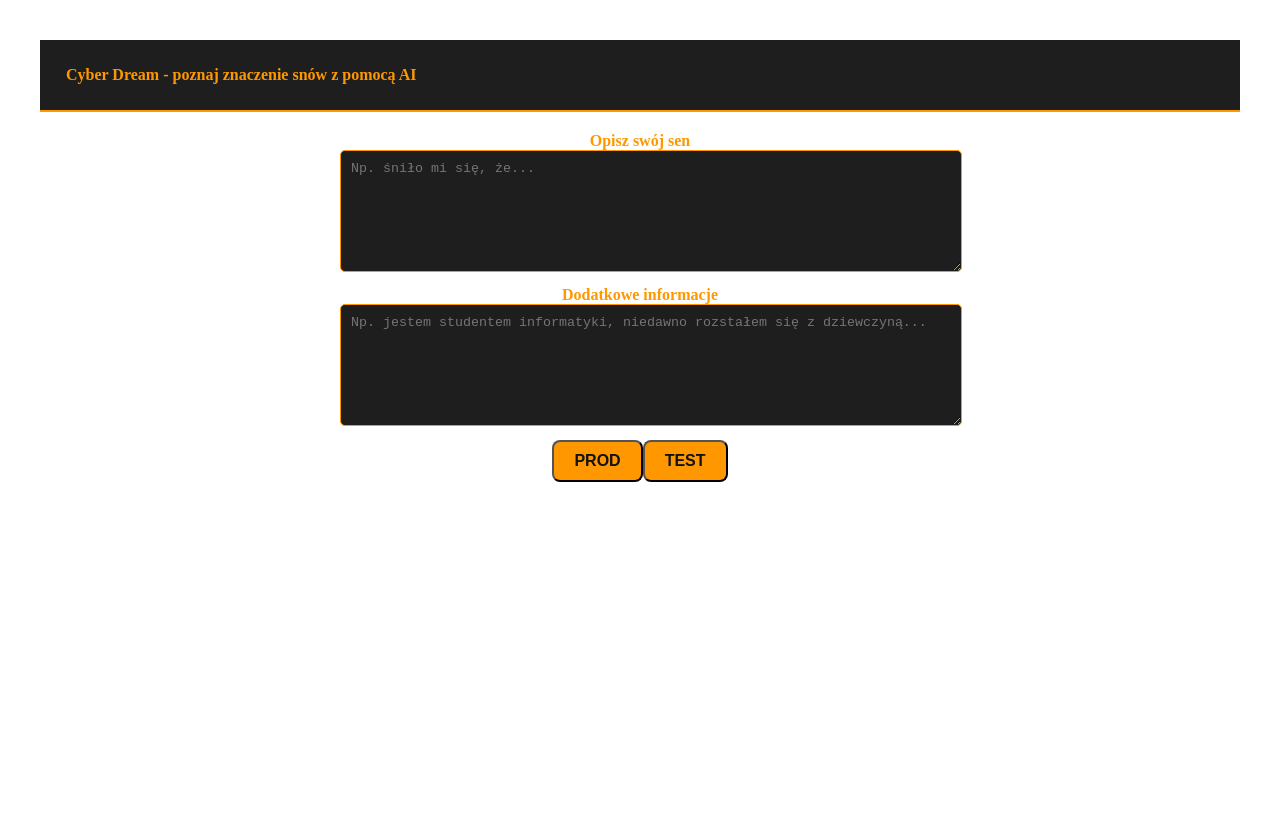
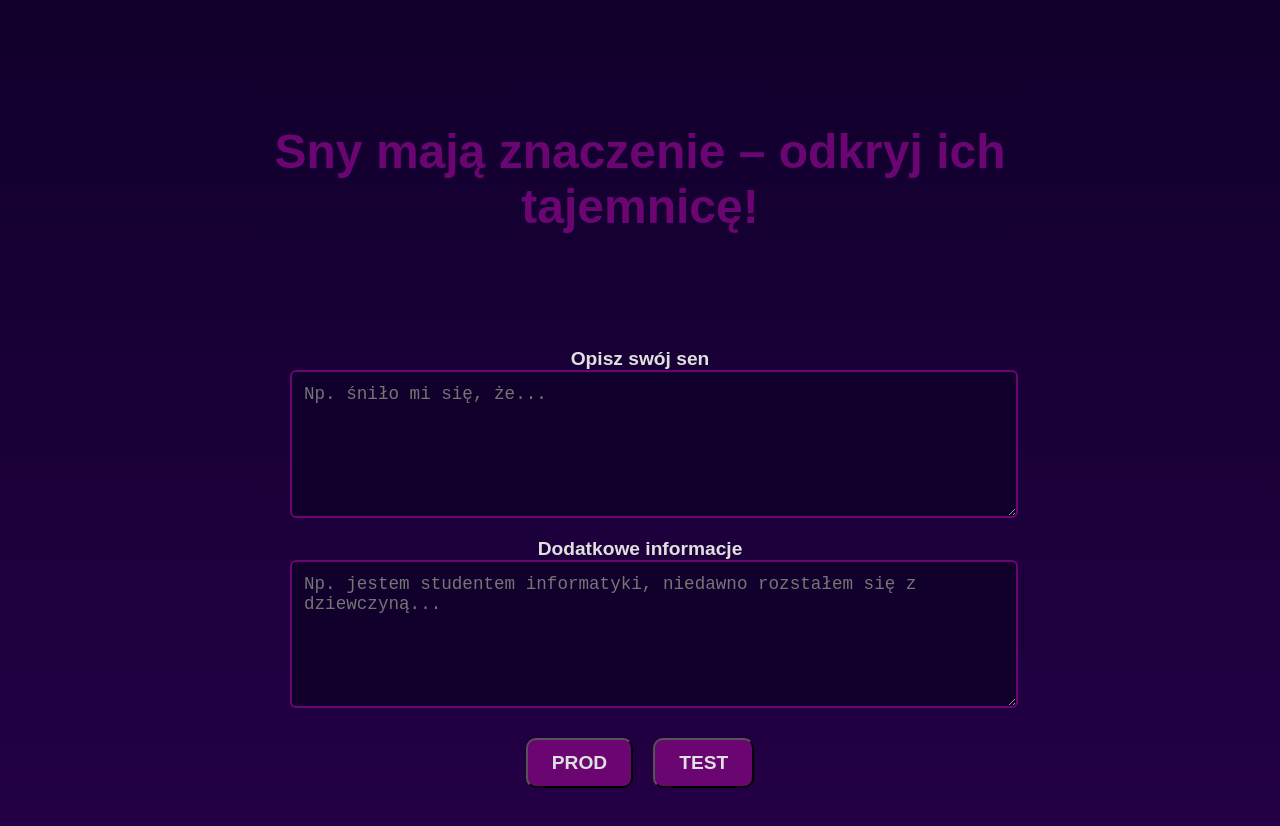
Before and after one commit to cravsky/cyber-dream, a React (Vite) app: page / in a window 1280 px wide. Shown: the top 826 px of the page. Before the commit the page ends 800 px from the top, so only its background shows below. Built offline with nearby package versions, Linux system fonts and the light colour scheme.

Commit message:
hero text modified

```diff
--- a/src/App.css
+++ b/src/App.css
@@ -1,72 +1,93 @@
+/* Updated styles for Cyber Dream */
+
+:root {
+  /* Updated Color Scheme */
+  --color-text: #e0e0e0;
+  --color-primary: #6a0572;
+  --color-secondary: #240046;
+  --color-dark: #10002b;
+  --color-bg: #1a1a2e;
+
+  /* Font Settings */
+  --font-main: 'Poppins', sans-serif;
+}
+
+body {
+  font-family: var(--font-main);
+  background: linear-gradient(to bottom, #10002b, #240046);
+  color: var(--color-text);
+}
+
 #root {
-  max-width: 1280px;
+  max-width: 900px;
   margin: 0 auto;
   padding: 2rem;
   text-align: center;
-  color: #ffffff;
 }
 
 .custom-navbar {
-  background-color: #1e1e1e;
-  padding: 1rem;
-  border-bottom: 2px solid #ff9800;
+  background-color: transparent; /* Remove solid background */
+  padding: 2rem 1rem; /* Vertical spacing */
   display: flex;
+  justify-content: center;
   align-items: center;
 }
 
 .custom-button {
-  color: #ff9800;
-  font-weight: bold;
-  text-decoration: none;
-  padding: 10px;
+  color: var(--color-primary); /* Utilize your primary theme color */
+  font-size: 2.5rem; /* Adjust to desired Hero size */
+  font-family: var(--font-main);
+  font-weight: 700; /* Bold, attention-grabbing */
+  text-align: center;
+  cursor: default; /* since this seems to be non-clickable */
+  text-shadow: 0px 2px 4px rgba(0,0,0,0.5); /* subtle shadow for depth */
 }
 
 .core-section {
-  padding: 20px;
+  padding: 30px;
   text-align: center;
+  max-width: 800px;
   margin: auto;
 }
 
 .core-container {
-  max-width: 600px;
+  max-width: 700px;
   margin: auto;
 }
 
 .core-label {
   display: block;
   text-align: center;
-  margin-bottom: 10px;
+  margin-bottom: 15px;
   font-weight: bold;
-  color: #ff9800;
+  font-size: 1.2rem;
 }
 
 .core-textarea {
   width: 100%;
-  height: 100px;
-  background-color: #1e1e1e;
-  color: #ffffff;
-  border: 1px solid #ff9800;
-  padding: 10px;
-  border-radius: 5px;
+  height: 120px;
+  background-color: var(--color-dark);
+  color: var(--color-text);
+  border: 2px solid var(--color-primary);
+  padding: 12px;
+  border-radius: 6px;
+  font-size: 1.1rem;
 }
 
 .core-button {
-  background-color: #ff9800;
-  color: #121212;
-  padding: 10px 20px;
-  font-size: 1rem;
+  background-color: var(--color-primary);
+  color: var(--color-text);
+  padding: 12px 24px;
+  font-size: 1.2rem;
   font-weight: bold;
-  border-radius: 8px;
+  border-radius: 10px;
   transition: all 0.3s ease-in-out;
   cursor: pointer;
-}
-
-.response-box {
-  color: black;
+  margin: 10px;
 }
 
 .core-button:hover {
-  background-color: #ff6f00;
+  background-color: #82008b;
   color: #ffffff;
 }
 
@@ -75,10 +96,10 @@
   justify-content: center;
   align-items: center;
   margin-top: 20px;
-  width: 40px;
-  height: 40px;
-  border: 4px solid rgba(255, 152, 0, 0.3);
-  border-top-color: #ff9800;
+  width: 50px;
+  height: 50px;
+  border: 5px solid rgba(255, 255, 255, 0.3);
+  border-top-color: var(--color-primary);
   border-radius: 50%;
   animation: spin 1s linear infinite;
 }
@@ -88,22 +109,11 @@
   to { transform: rotate(360deg); }
 }
 
-/* .background {
-  position: fixed;
-  top: 0;
-  left: 0;
-  width: 100%;
-  height: 100%;
-  background-size: cover;
-  background-position: center;
-  background-repeat: no-repeat;
-  z-index: -1;
-  filter: brightness(0.4);
-  opacity: 0.8;
-  transition: filter 0.3s ease, opacity 0.3s ease;
+.hero-text {
+  color: var(--color-primary); /* sets the correct theme primary color */
+  font-size: 3rem; /* sets a large, hero-style font size */
+  font-family: var(--font-main); /* consistent font across your app */
+  padding: 20px 0; /* proper vertical spacing */
+  text-align: center; /* centers your hero text */
+  font-weight: bold; /* makes the hero text more prominent */
 }
-
-.background.loading {
-  filter: brightness(1.0);
-  opacity: 1.0;
-} */
--- a/src/App.jsx
+++ b/src/App.jsx
@@ -2,7 +2,6 @@
 import React, { useState } from 'react';
 import CoreSection from './components/CoreSection/CoreSection';
 import Header from './components/Header/Header';
-// import Background from './components/Background/Background';
 import './App.css';
 
 function App() {
@@ -10,9 +9,10 @@ function App() {
 
   return (
     <>
-      {/* <Background loading={loading} /> */}
-      <Header />
-      <CoreSection loading={loading} setLoading={setLoading} />
+      <div className="app-background">
+        <Header />
+        <CoreSection loading={loading} setLoading={setLoading} />
+      </div>
     </>
   );
 }
--- a/src/components/Header/Header.jsx
+++ b/src/components/Header/Header.jsx
@@ -1,7 +1,7 @@
 export default function Header() {
   return (
     <div className="custom-navbar">
-      <a className="custom-button">Cyber Dream - poznaj znaczenie snów z pomocą AI</a>
+      <h1 className="hero-text">Sny mają znaczenie – odkryj ich tajemnicę!</h1>
     </div>
   );
 }
```
Also changed, not shown: 1 other file (tests, documents, lock files or other folders).
